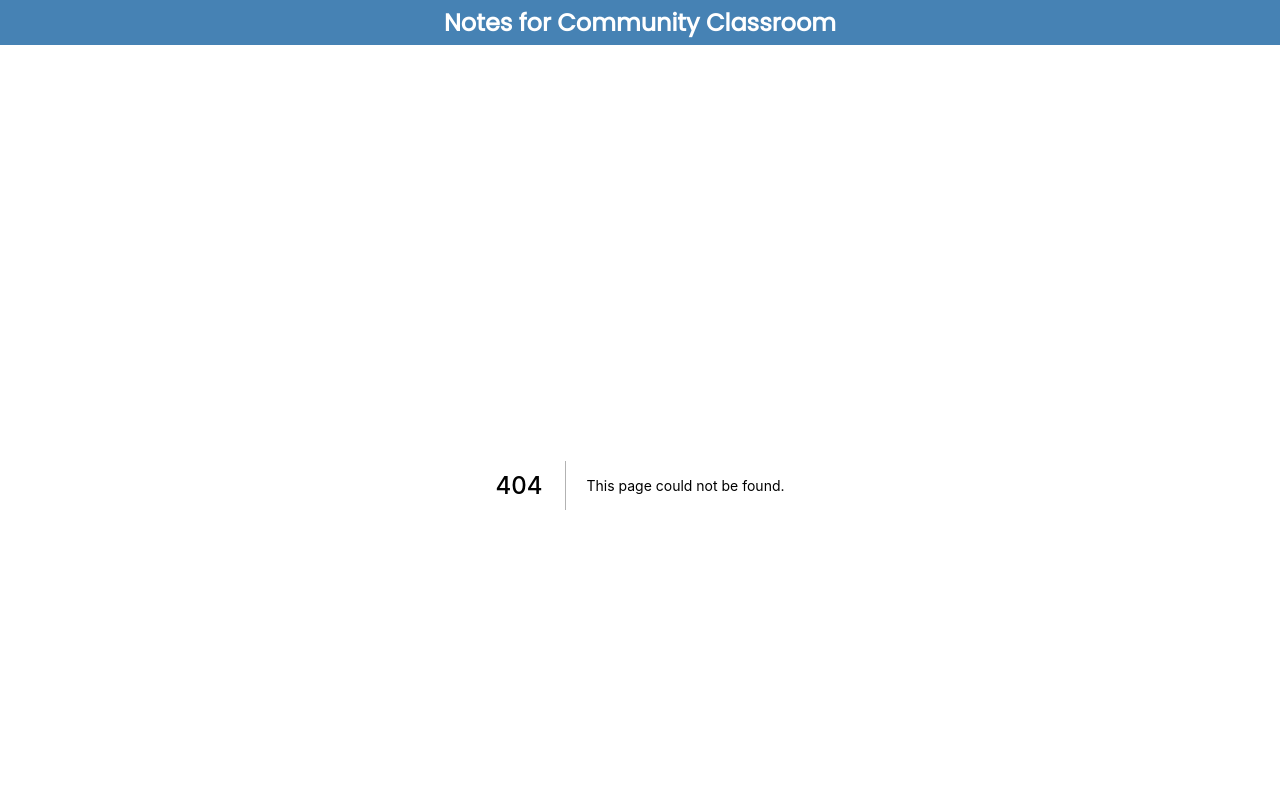
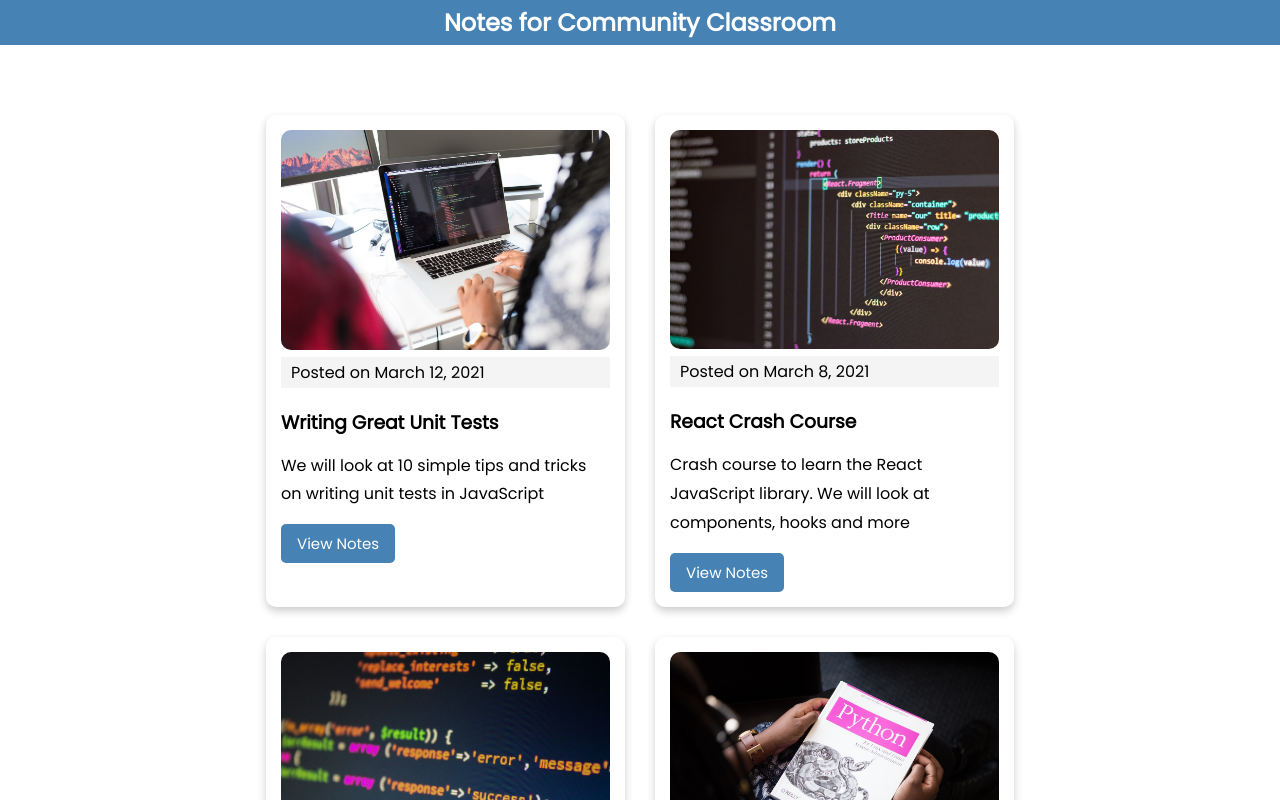
Before and after one commit to prajwalj27/notes-community-classroom, a Next.js app: page /notes-community-classroom/ in a window 1280 px wide. Before the commit this address had no page. Shown: the top 800 px of the page. Built offline with nearby package versions, Linux system fonts and the light colour scheme.

Commit message:
Add basePath assetPrefix and imageUrl

```diff
--- a/components/Post.js
+++ b/components/Post.js
@@ -1,9 +1,11 @@
 import Link from 'next/link'
+
+const prefix = '/notes-community-classroom';
 
 export default function Post({ post }) {
     return (
         <div className="card">
-            <img src={post.frontmatter.cover_image} alt='' />
+            <img src={prefix + post.frontmatter.cover_image} alt='' />
 
             <div className='post-date'>Posted on {post.frontmatter.date}</div>
 
--- a/next.config.js
+++ b/next.config.js
@@ -1,6 +1,6 @@
 const basePath = process.env.NODE_ENV === 'production' ? '/repo' : '';
 
 module.exports = {
-  basePath,
-  assetPrefix: `${basePath}/`
+  basePath: '/notes-community-classroom',
+  assetPrefix: `/notes-community-classroom`
 };
--- a/pages/notes/[slug].js
+++ b/pages/notes/[slug].js
@@ -3,6 +3,8 @@ import path from 'path'
 import matter from 'gray-matter'
 import { marked } from 'marked'
 import Link from 'next/link'
+
+const prefix = '/notes-community-classroom'
 
 export default function NotesPage({
   frontmatter: { title, date, cover_image },
@@ -17,7 +19,7 @@ export default function NotesPage({
       <div className='card card-page'>
         <h1 className='post-title'>{title}</h1>
         <div className='post-date'>Posted on {date}</div>
-        <img src={cover_image} alt='' />
+        <img src={prefix + cover_image} alt='' />
         <div className='post-body'>
           <div dangerouslySetInnerHTML={{ __html: marked(content) }}></div>
         </div>
```
